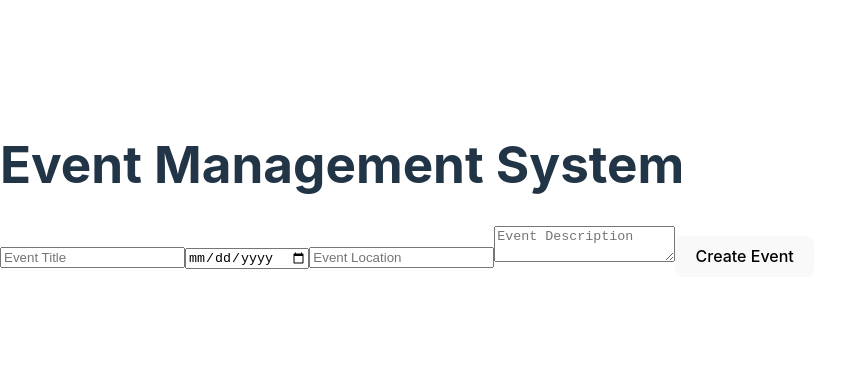
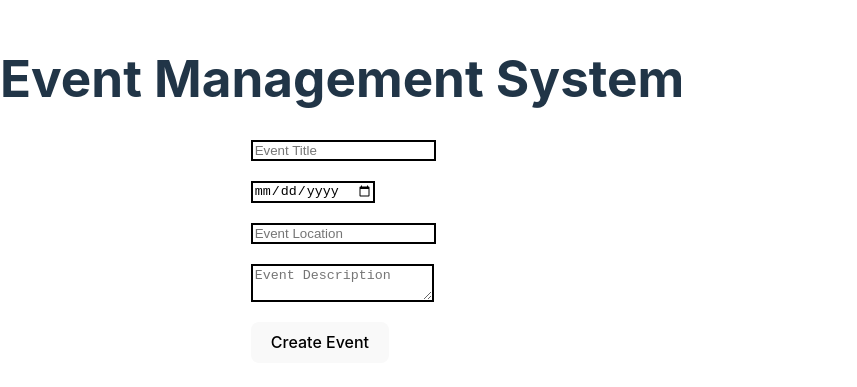
Before and after one commit to JaffDavy/event-management-app, a React (Vite) app: page / in a window 1280 px wide. Shown: the part 211-598 px from the top of the page, without its empty margins (0-857 px from the left). Built offline with nearby package versions, Linux system fonts and the light colour scheme.

Commit message:
creating event

```diff
--- a/src/App.css
+++ b/src/App.css
@@ -1,8 +1,17 @@
-/* .event {
+.event {
   display: flex;
   justify-content: center;
   align-items: center;
   padding-left: 2px;
   margin: auto;
+  border: 10px;
 }
- */
+
+.events {
+  display: flex;
+  align-items: center;
+  justify-content: center;
+  gap: 2rem;
+  margin-bottom: 20px;
+  border: 2px solid;
+}
--- a/src/EventForm.jsx
+++ b/src/EventForm.jsx
@@ -55,29 +55,29 @@ const EventForm = () => {
   };
 
   return (
-    <div>
+    <div className='event'>
       <form onSubmit={handleCreateEvent}>
-        <input
+        <input className='events'
           type="text"
           name="title"
           placeholder="Event Title"
           value={eventData.title}
           onChange={handleInputChange}
         />
-        <input
+        <input className='events'
           type="date"
           name="date"
           value={eventData.date}
           onChange={handleInputChange}
         />
-        <input
+        <input className='events'
           type="text"
           name="location"
           placeholder="Event Location"
           value={eventData.location}
           onChange={handleInputChange}
         />
-        <textarea
+        <textarea className='events'
           name="description"
           placeholder="Event Description"
           value={eventData.description}
```
